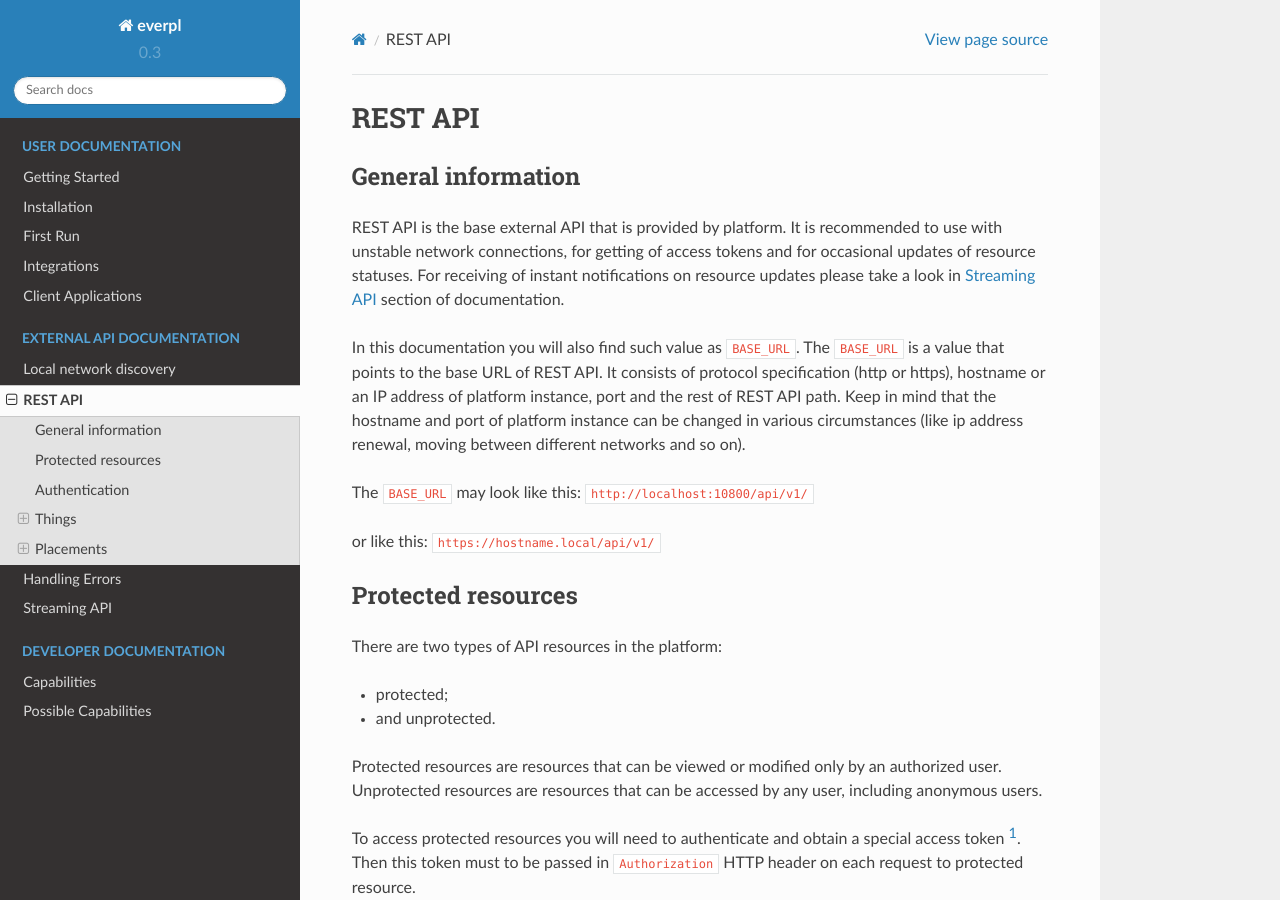
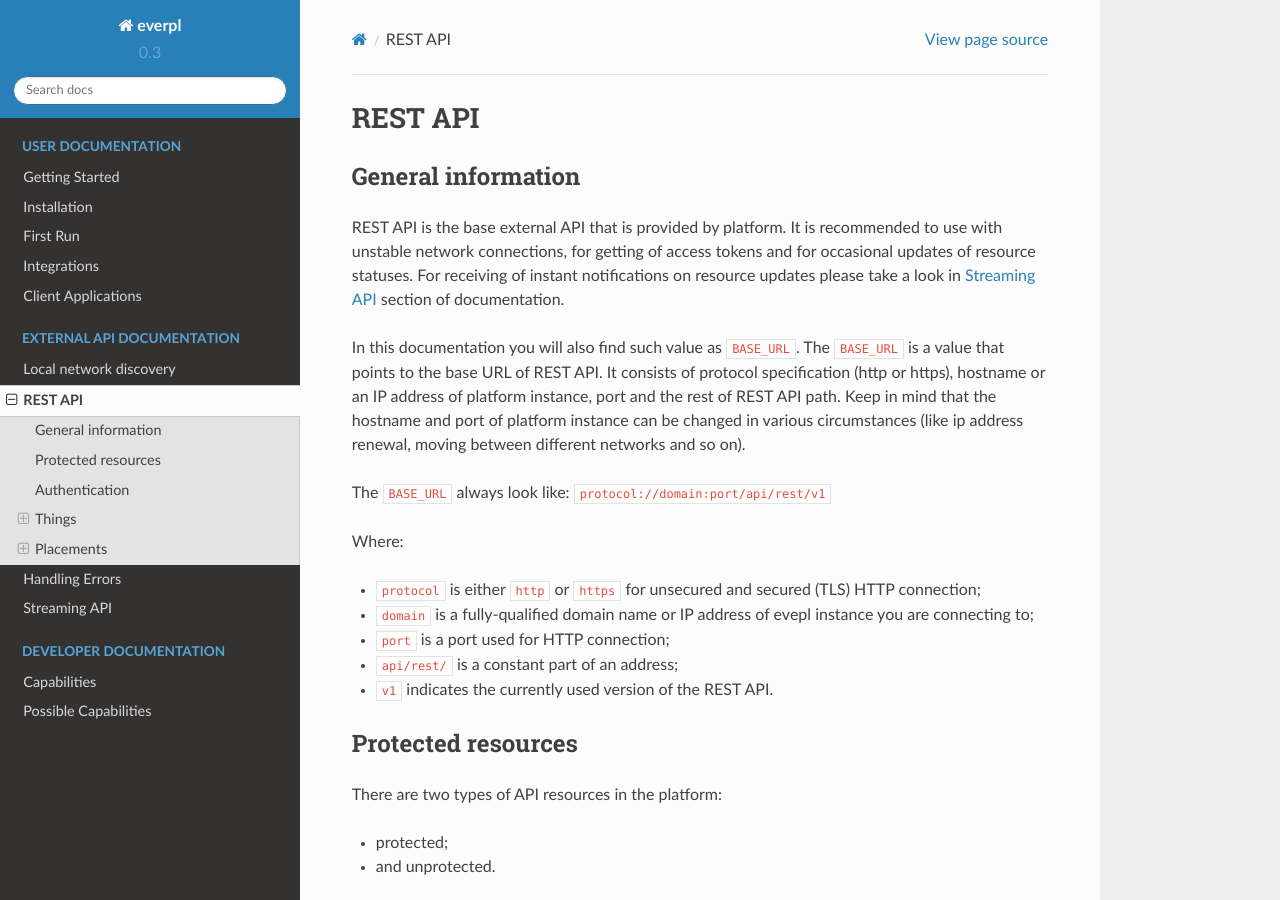
Before and after one commit to fossabot/everpl, a Sphinx documentation site: the page built from docs/source/api/rest_api.rst, in a window 1280 px wide and 900 px high. Built offline with Sphinx 7.4.7 and the Read the Docs theme 2.0.0, drawn with Linux system fonts in a browser that asks for light colours; pages that are not in the unit, such as notebooks, are missing from menus.

Commit message:
DOCS: Documented a change of placement for the REST API

```diff
--- a/docs/source/api/rest_api.rst
+++ b/docs/source/api/rest_api.rst
@@ -19,9 +19,18 @@ path. Keep in mind that the hostname and port of platform instance
 can be changed in various circumstances (like ip address renewal,
 moving between different networks and so on).
 
-The ``BASE_URL`` may look like this: ``http://localhost:10800/api/v1/``
+The ``BASE_URL`` always look like:
+``protocol://domain:port/api/rest/v1``
 
-or like this: ``https://hostname.local/api/v1/``
+Where:
+
+- ``protocol`` is either ``http`` or ``https`` for unsecured and
+  secured (TLS) HTTP connection;
+- ``domain`` is a fully-qualified domain name or IP address of evepl
+  instance you are connecting to;
+- ``port`` is a port used for HTTP connection;
+- ``api/rest/`` is a constant part of an address;
+- ``v1`` indicates the currently used version of the REST API.
 
 .. _protected_resources:
 
```
